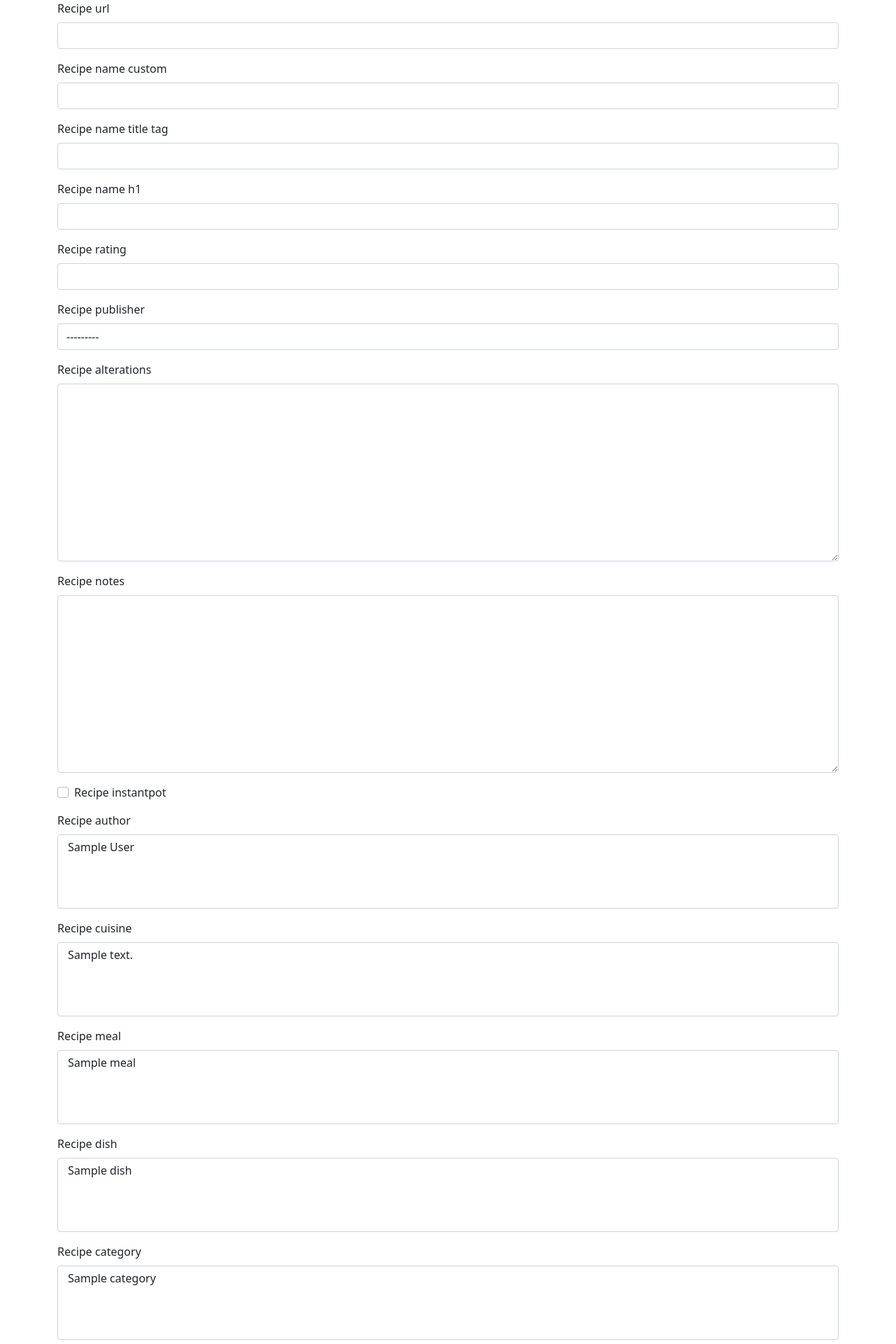
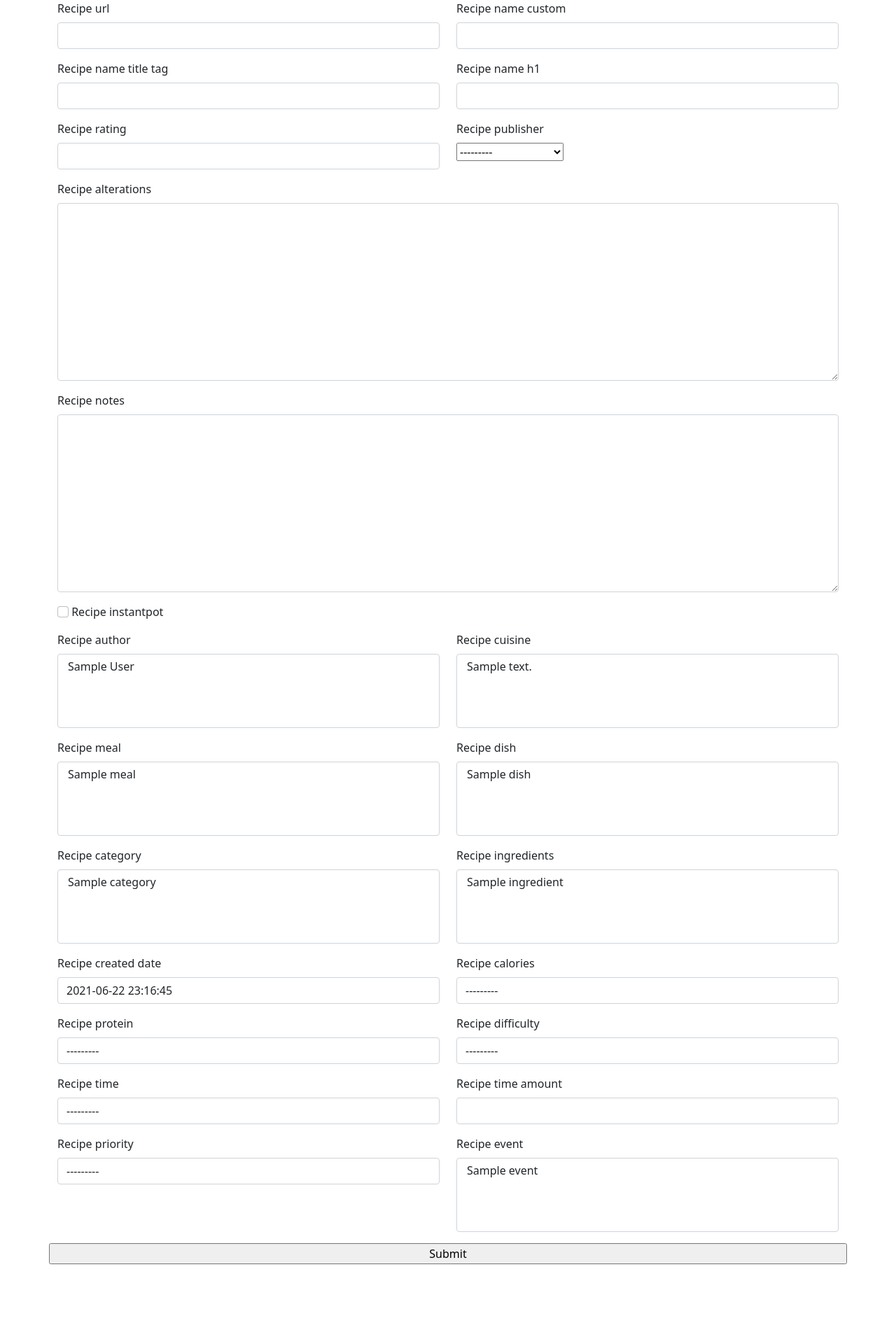
Before and after one commit to kchiv/recipeindex, a Django app: template templates/recipes/recipe_full_form.html in a window 1280 px wide. Shown: the top 1920 px of the page at 70% size. After the commit the page ends 1806 px from the top, so only its background shows below. Run offline with Django 3.2, Linux system fonts and the light colour scheme; the template is opened without the code that fills it: values that come from a table or form of the project are taken from there, others are empty; tables that the repository leaves empty hold one stand-in row (values such as "Sample post"); some libraries are stand-ins or nearby versions.

Commit message:
added some styling to form

```diff
--- a/recipes/forms.py
+++ b/recipes/forms.py
@@ -10,7 +10,8 @@ class RecipeForm(forms.ModelForm):
                 'class': 'form-control'
             })
         self.fields['recipe_instantpot'].widget.attrs = {'class': 'form-check-input'}
-        # self.fields['recipe_alterations'].widget.attrs = {'class': 'form-control form-check-input'}
+        # self.fields['recipe_publisher'].widget.attrs = {'class': 'w-100'}
+        self.fields['recipe_publisher'].widget.attrs = {'class': ''}
 
     class Meta:
         model = models.Recipe
--- a/templates/recipes/recipe_full_form.html
+++ b/templates/recipes/recipe_full_form.html
@@ -9,23 +9,31 @@
 <div class="container">
     <div class="row">
         <div class="col">
-            <form method="post">
+            <form method="post" class="row">
                 {% csrf_token %}
                 {% for field in form %}
                     {% if field.auto_id == 'id_recipe_alterations' or  field.auto_id == 'id_recipe_notes' %}
-                        <div class="mb-3">
+                        <div class="col-12">
                             <label for="{{ field.auto_id }}" class="form-label">{{ field.label }}</label>
-                            <div class="col-12">
-                                {{ field }}
-                            </div>
                         </div>
+                        <div class="mb-3 col-12">
+                        {{ field }}
+                        </div>
+
                     {% elif field.auto_id == 'id_recipe_instantpot' %}
-                        <div class="mb-3 form-check">
+                        <div class="mb-3 col-12">
                                 {{ field }}
                                 <label for="{{ field.auto_id }}" class="form-check-label">{{ field.label }}</label>
                         </div>
+                    {% elif field.auto_id == 'id_recipe_publisher' %}
+                    <div class="col-lg-6">
+                        <label for="{{ field.auto_id }}" class="form-label">{{ field.label }}</label>
+                        <br>
+                        {{ field }}
+                    </div>
+
                     {% else %}
-                        <div class="mb-3">
+                        <div class="mb-3 col-lg-6">
                             <label for="{{ field.auto_id }}" class="form-label">{{ field.label }}</label>
                             {{ field }}
                         </div>
```
